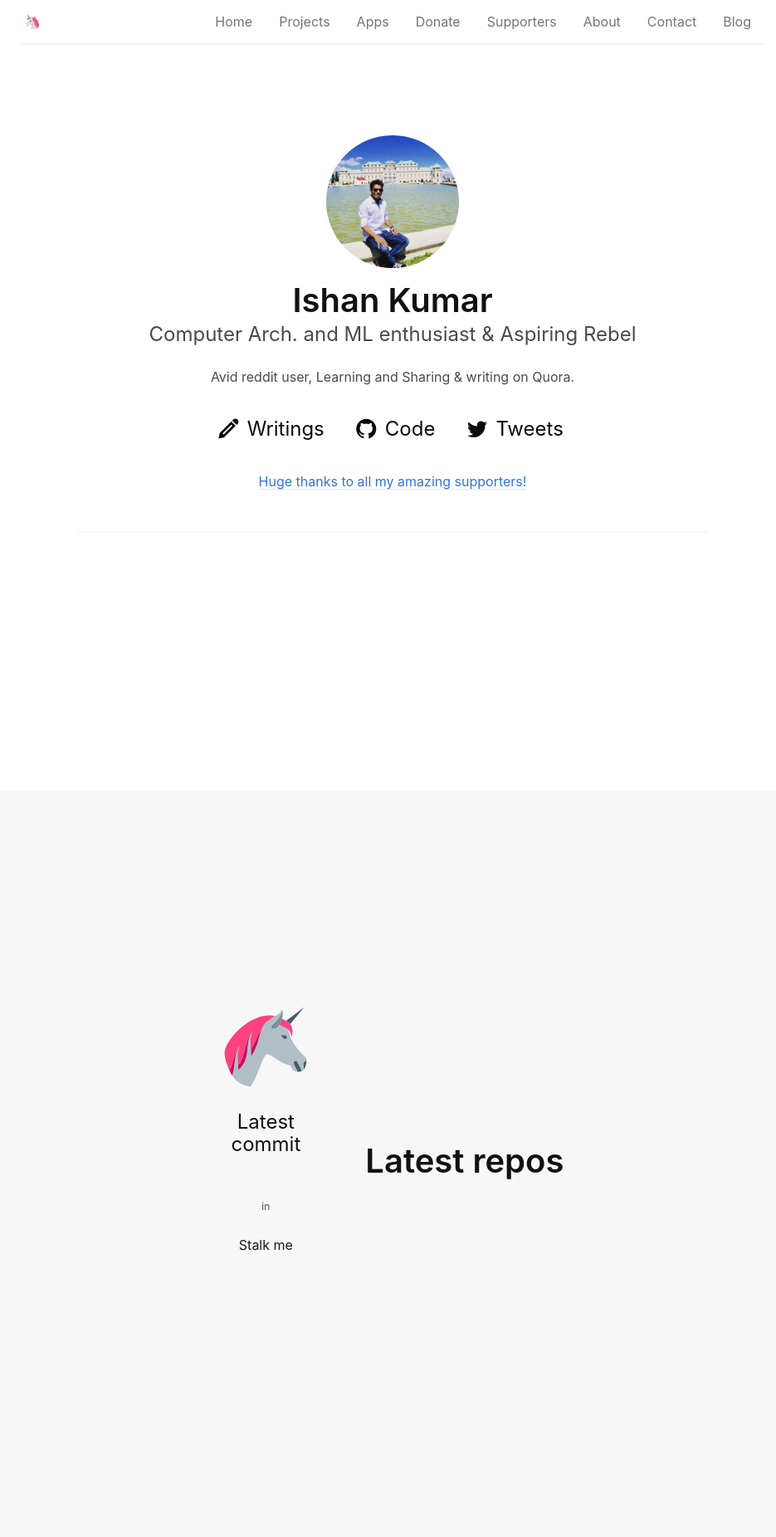
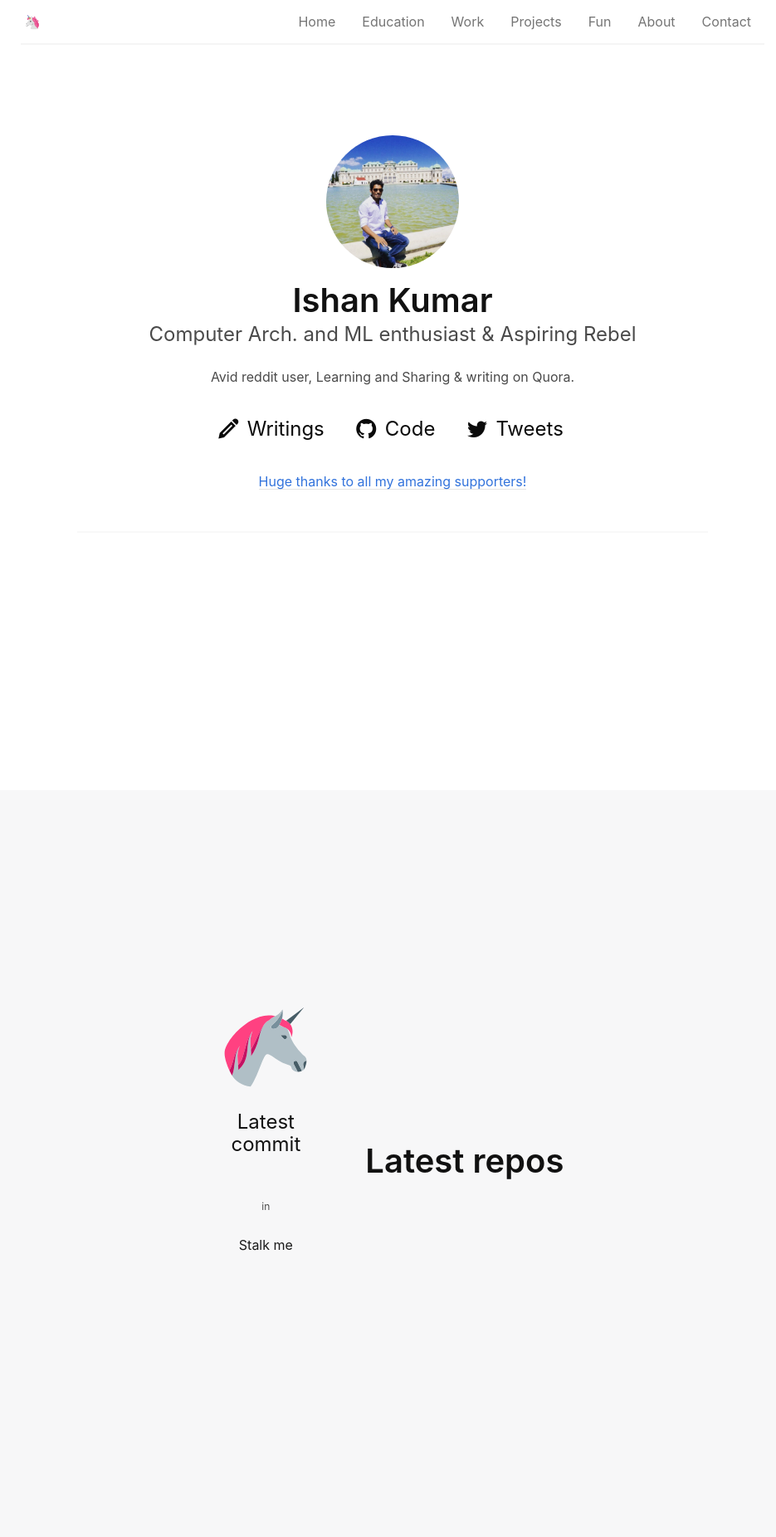
Before and after one commit to ishank4/ishank4.github.io, a Jekyll site: the page built from index.html, in a window 1280 px wide. Shown: the whole page at 83% size, without its empty margins (167-1102 px from the left). Built offline with Jekyll 4.4.1, drawn with Linux system fonts in a browser that asks for light colours.

Commit message:
Update default.html

```diff
--- a/_layouts/default.html
+++ b/_layouts/default.html
@@ -65,13 +65,13 @@
 						<div class="navbar-menu">
 							<div class="navbar-end">
 								<a class="navbar-item is-tab" href="{% link index.html %}">Home</a>
-								<a class="navbar-item is-tab" href="{% link index.html %}#projects">Projects</a>
-								<a class="navbar-item is-tab" href="{% link apps.html %}">Apps</a>
-								<a class="navbar-item is-tab" href="{% link donate.md %}">Donate</a>
-								<a class="navbar-item is-tab" href="{% link thanks.md %}">Supporters</a>
+								<a class="navbar-item is-tab" href="{% link index.html %}#projects">Education</a>
+								<a class="navbar-item is-tab" href="{% link apps.html %}">Work</a>
+								<a class="navbar-item is-tab" href="{% link donate.md %}">Projects</a>
+								<a class="navbar-item is-tab" href="{% link thanks.md %}">Fun</a>
 								<a class="navbar-item is-tab" href="{% link about.md %}">About</a>
 								<a class="navbar-item is-tab" href="{% link contact.md %}">Contact</a>
-								<a class="navbar-item is-tab" href="https://blog.sindresorhus.com">Blog</a>
+
 							</div>
 						</div>
 					</nav>
```
